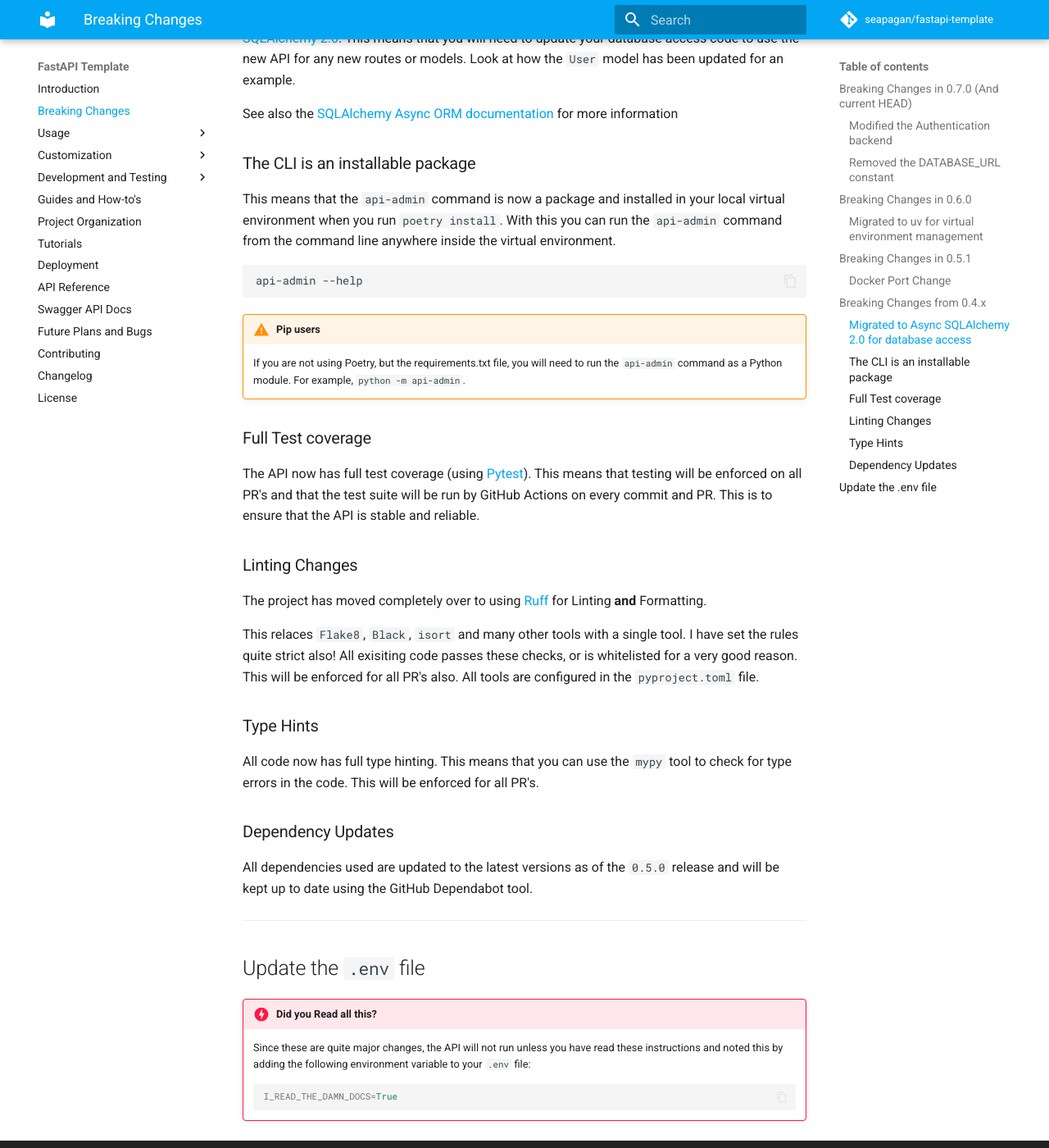
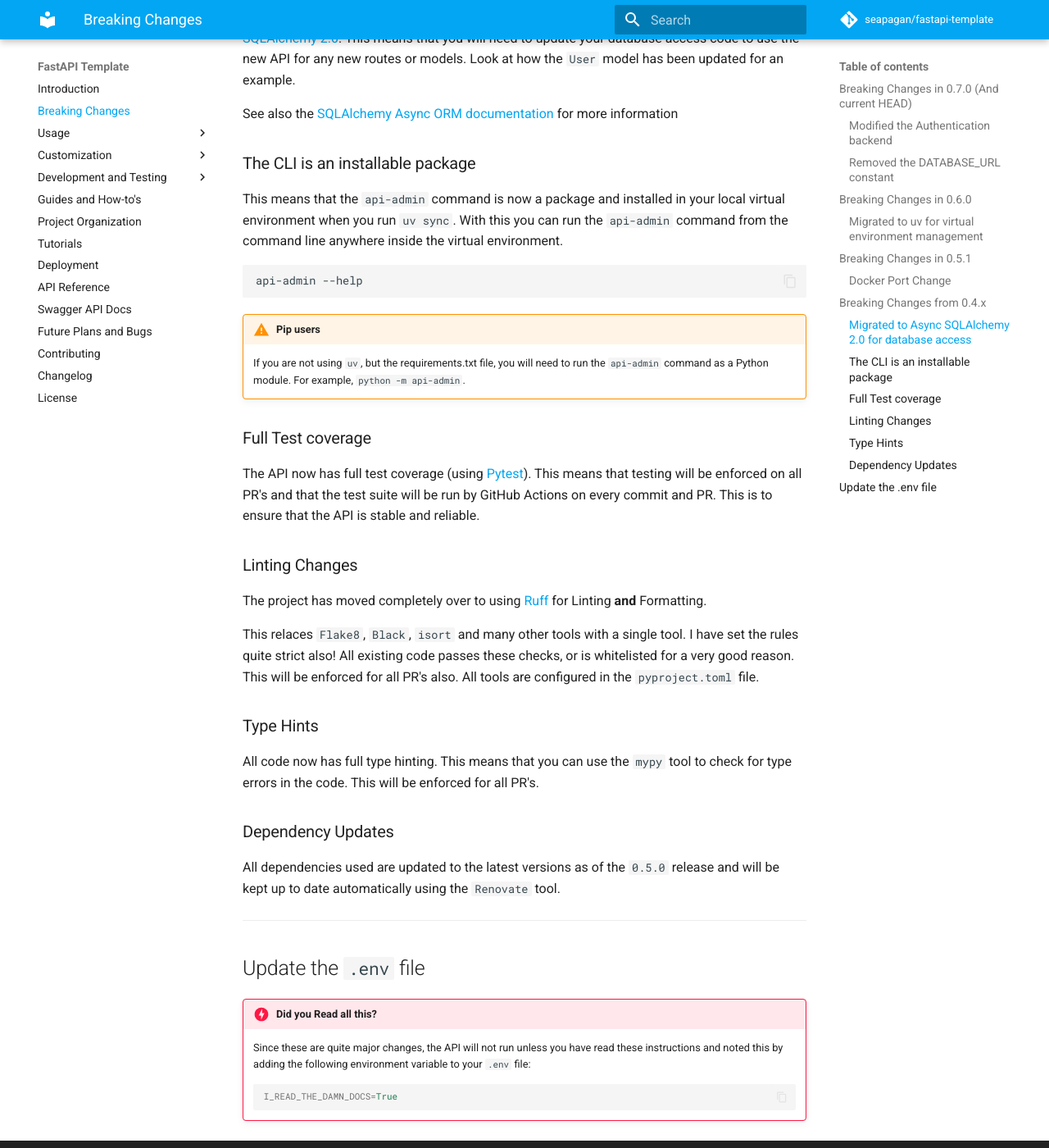
Before and after one commit to seapagan/fastapi-template, an MkDocs documentation site: the page built from docs/important.md, in a window 1280 px wide and 1400 px high, scrolled down 1798 px. Shown: the whole window at 82% size. Built offline with MkDocs 1.6.1 and Material for MkDocs 9.7.7, drawn with Linux system fonts in a browser that asks for light colours; comment, search, counter and statistics services are not loaded.

Commit message:
fix some docs typos
Signed-off-by: Grant Ramsay <seapagan@gmail.com>

````diff
--- a/docs/important.md
+++ b/docs/important.md
@@ -91,8 +91,8 @@ documentation][sqlalchemy-async-orm]{:target="_blank"} for more information
 ### The CLI is an installable package
 
 This means that the `api-admin` command is now a package and installed in your
-local virtual environment when you run `poetry install`. With this you can run
-the `api-admin` command from the command line anywhere inside the virtual
+local virtual environment when you run `uv sync`. With this you can run the
+`api-admin` command from the command line anywhere inside the virtual
 environment.
 
 ```bash
@@ -100,7 +100,7 @@ api-admin --help
 ```
 
 !!! warning "Pip users"
-    If you are not using Poetry, but the requirements.txt file, you will need to
+    If you are not using `uv`, but the requirements.txt file, you will need to
     run the `api-admin` command as a Python module. For example, `python -m
     api-admin`.
 
@@ -118,7 +118,7 @@ The project has moved completely over to using
 **and** Formatting.
 
 This relaces `Flake8`, `Black`, `isort` and many other tools with a single
-tool. I have set the rules quite strict also! All exisiting code passes these
+tool. I have set the rules quite strict also! All existing code passes these
 checks, or is whitelisted for a very good reason. This will be enforced for all
 PR's also. All tools are configured in the `pyproject.toml` file.
 
@@ -130,7 +130,7 @@ tool to check for type errors in the code. This will be enforced for all PR's.
 ### Dependency Updates
 
 All dependencies used are updated to the latest versions as of the `0.5.0`
-release and will be kept up to date using the GitHub Dependabot tool.
+release and will be kept up to date automatically using the `Renovate` tool.
 
 ---
 
````
